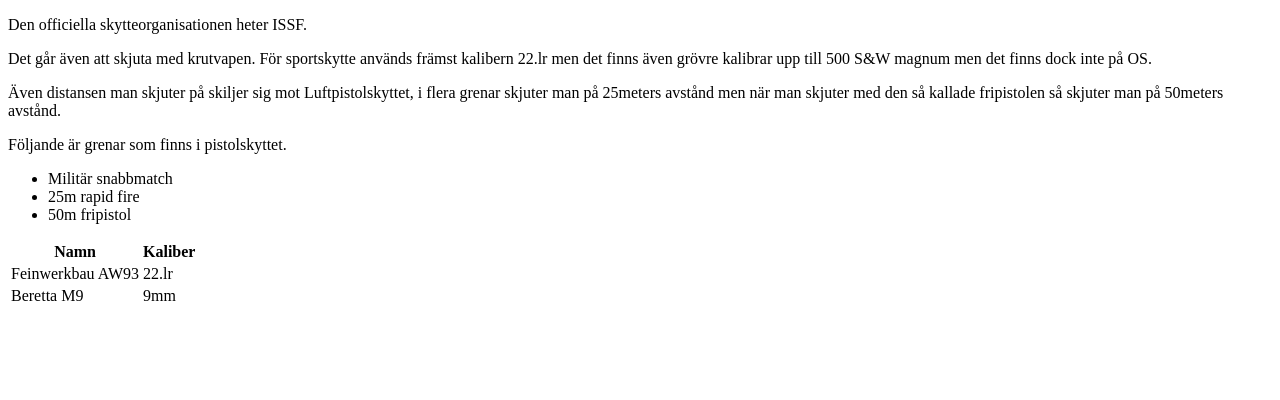
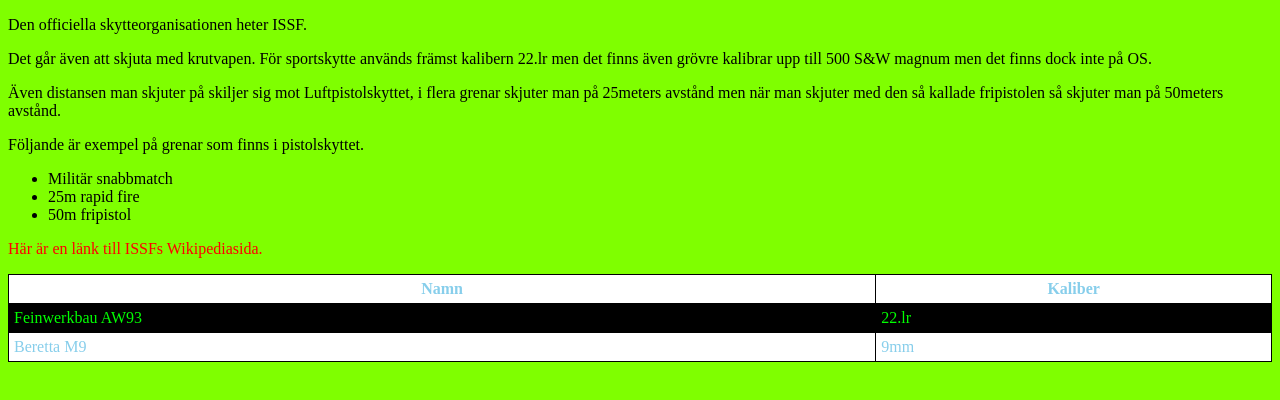
Before and after one commit to kalle6452/Egen-hemsida, a plain HTML site: page Krutskytte.html in a window 1280 px wide. Drawn offline with Linux system fonts and the light colour scheme.

Commit message:
Update Krutskytte.html

```diff
--- a/Krutskytte.html
+++ b/Krutskytte.html
@@ -4,17 +4,19 @@
     <head>
       <meta charset="utf-8">
       <title>Huvuddel</title>
-    <link rel="stylesheet" href="Egen_webbsida.css">
+      <link rel="stylesheet" href="Egen_hemsida.css">
   </head>
   <body>
     <p>Den officiella skytteorganisationen heter ISSF.</p>
     <p>Det går även att skjuta med krutvapen. För sportskytte används främst
       kalibern 22.lr men det finns även grövre kalibrar upp till
-        500 S&W magnum men det finns dock inte på OS.</p>
+      500 S&W magnum men det finns dock inte på OS.
+    </p>
     <p> Även distansen man skjuter på skiljer sig mot Luftpistolskyttet,
       i flera grenar skjuter man på 25meters avstånd men när man skjuter
       med den så kallade fripistolen så skjuter man på 50meters avstånd.
-<p>Följande är grenar som finns i pistolskyttet.
+    </p>
+    <p>Följande är exempel på grenar som finns i pistolskyttet.</p>
     <!--Här har jag skapat en lista.-->
     <ul>
       <!--li står för list-item med andra ord texten efter punkten.-->
@@ -22,6 +24,7 @@
       <li>25m rapid fire</li>
       <li>50m fripistol</li>
     </ul>
+    <p><a href="https://en.wikipedia.org/wiki/International_Shooting_Sport_Federation">Här är en länk till ISSFs Wikipediasida.</a></p>
     <!--Här har jag skapat en tabell.-->
     <table>
     <!--tr är varje rad, ny tr, ny rad.-->
```
Lines whose indentation alone changed are shown as unchanged.
